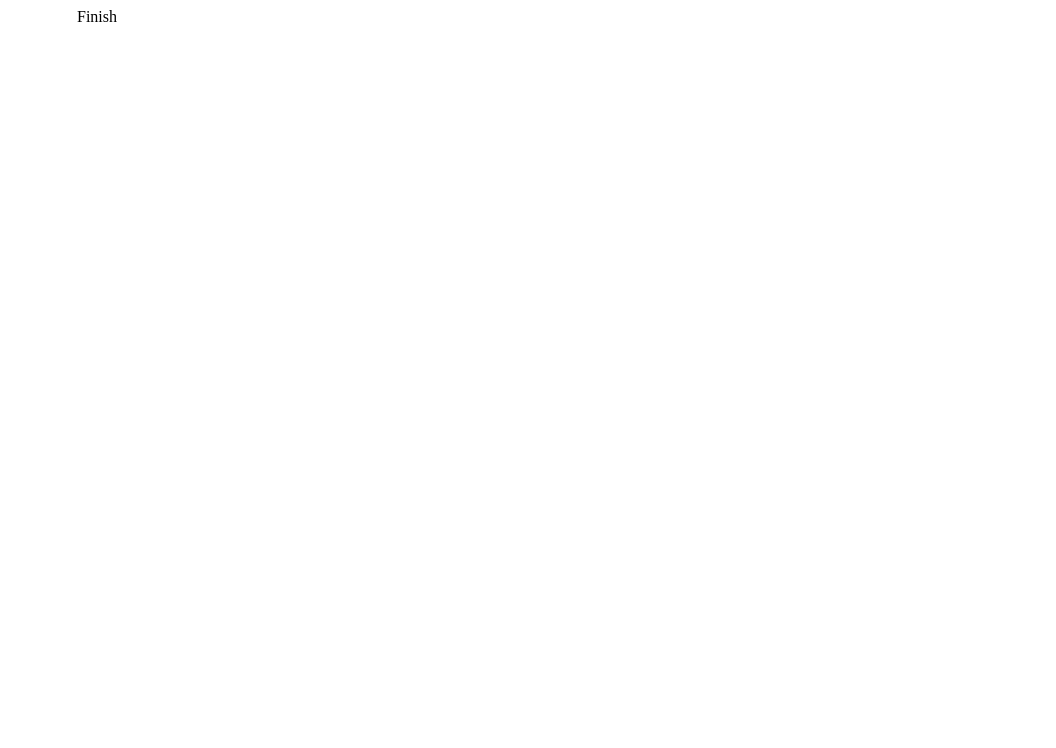
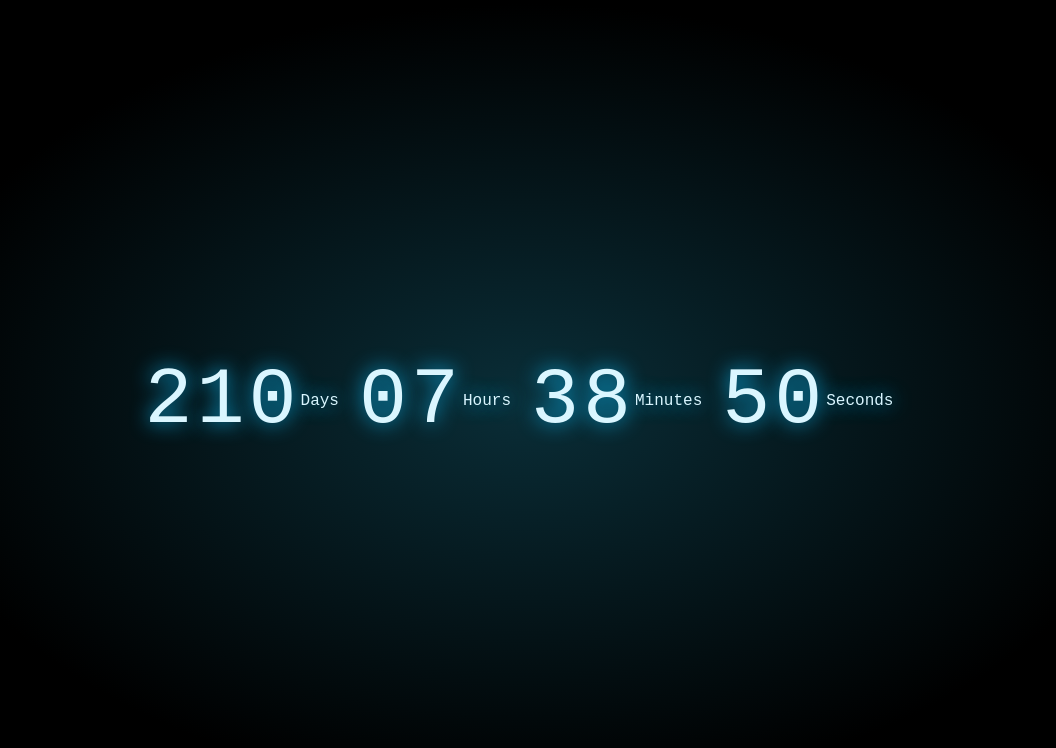
Before and after one commit to vladhpn/goit-js-hw-11-timer, a plain HTML site: page index.html in a window 1280 px wide. Shown: the whole page, without its empty margins (111-1167 px from the left). Drawn offline with Linux system fonts and the light colour scheme.

Commit message:
newStyles

```diff
--- a/index.js
+++ b/index.js
@@ -46,5 +46,5 @@ class CountdownTimer {
 }
 new CountdownTimer({
   selector: '#timer-1',
-  targetDate: new Date('March 15, 2021'),
+  targetDate: new Date('March 15, 2022'),
 });
--- a/style.css
+++ b/style.css
@@ -1,11 +1,38 @@
+ html,
+body {
+  height: 100%;
+}
+body {
+  background: #0f3854;
+  background: radial-gradient(ellipse at center, #0a2e38 0%, #000000 70%);
+  background-size: 100%;
+}
+span {
+  margin: 0;
+  padding: 0;
+}
 .timer {
+  font-family: 'Share Tech Mono', monospace;
   display: flex;
   justify-content: center;
   max-width: 400px;
+  color: #ffffff;
+  text-align: center;
+  position: absolute;
+  left: 50%;
+  top: 50%;
+  transform: translate(-50%, -50%);
+  color: #daf6ff;
+  text-shadow: 0 0 20px rgba(10, 175, 230, 1), 0 0 20px rgba(10, 175, 230, 0);
+}
+.field {
+  display: inline-flex;
+  align-items: center;
+  margin-right: 20px;
 }
 
-.field {
-  font-size: 24px;
-  color: green;
-  margin-right: 10px;
+.value {
+  letter-spacing: 0.05em;
+  font-size: 80px;
+  padding: 5px 0;
 }
```
